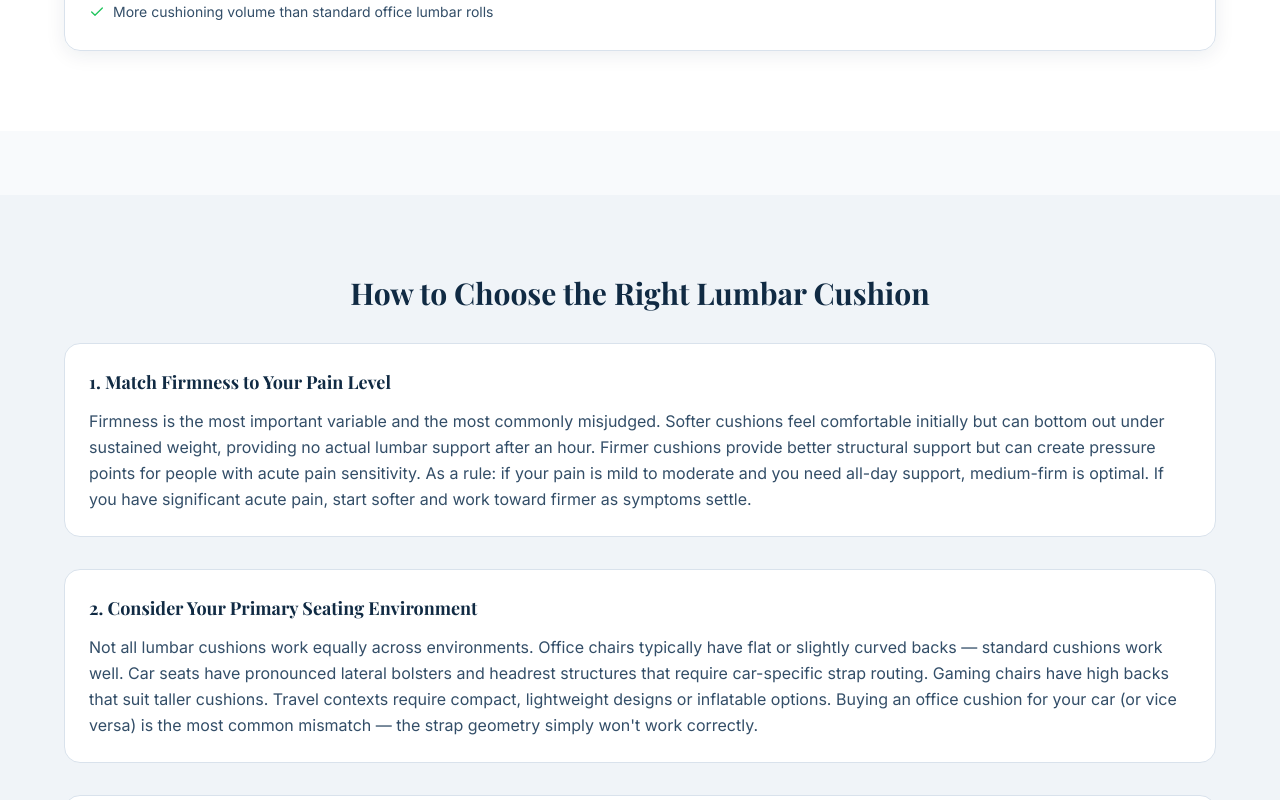
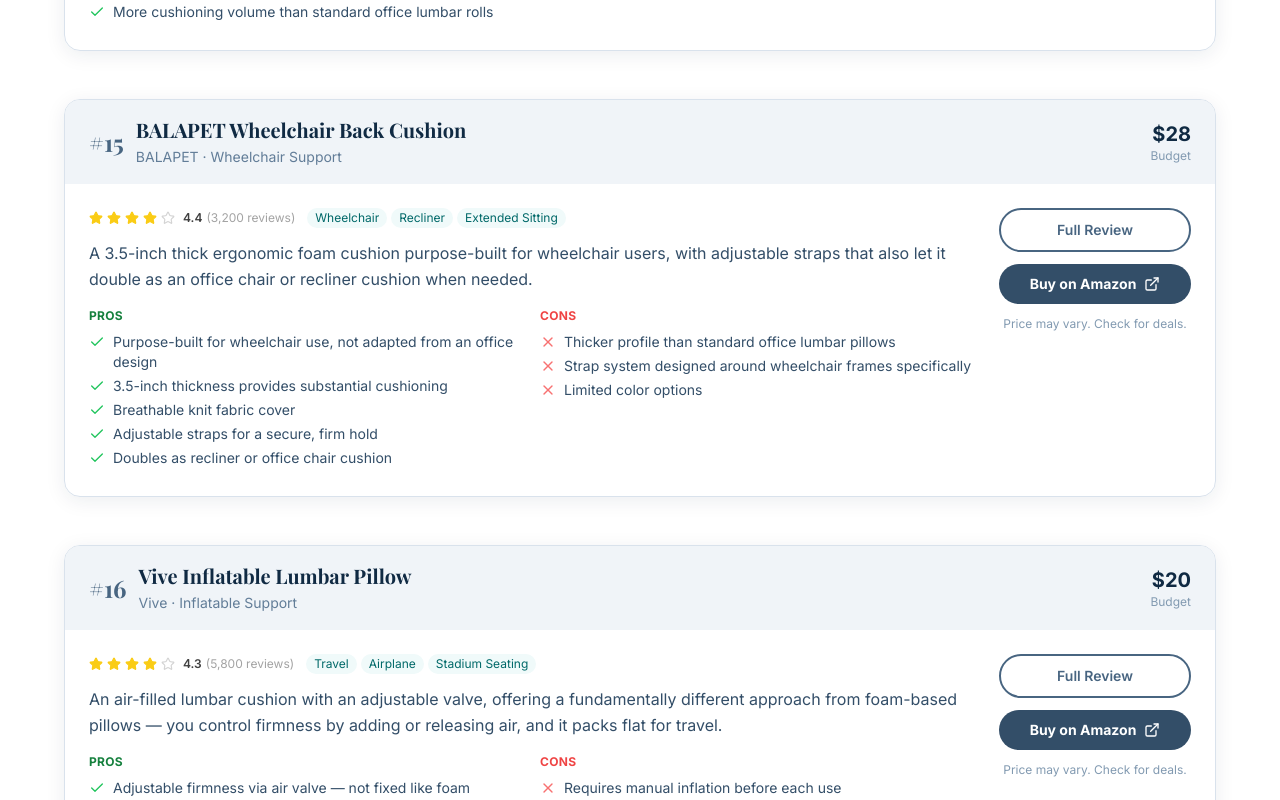
Before and after one commit to claudeemail6021-alt/lumbarcushion, a Next.js app: page /top-10 in a window 1280 px wide. Shown: the part 6420-7220 px from the top of the page. Built offline with nearby package versions, Linux system fonts and the light colour scheme; a web font is replaced by a local one.

Commit message:
📦 Add 2 more real products (BALAPET wheelchair, Vive inflatable) — fills wheelchair + adjustable-firmness gaps

```diff
--- a/src/data/products.ts
+++ b/src/data/products.ts
@@ -435,6 +435,66 @@
     ],
     rank: 14,
   },
+  {
+    id: "15",
+    slug: "balapet-wheelchair-back-cushion",
+    name: "BALAPET Wheelchair Back Cushion",
+    brand: "BALAPET",
+    asin: "B0D988DVFK",
+    price: "$28",
+    priceRange: "Budget",
+    rating: 4.4,
+    reviewCount: 3200,
+    shortDescription: "A 3.5-inch thick ergonomic foam cushion purpose-built for wheelchair users, with adjustable straps that also let it double as an office chair or recliner cushion when needed.",
+    cushionType: "Wheelchair Support",
+    material: "Foam",
+    bestFor: ["Wheelchair", "Recliner", "Extended Sitting"],
+    pros: ["Purpose-built for wheelchair use, not adapted from an office design", "3.5-inch thickness provides substantial cushioning", "Breathable knit fabric cover", "Adjustable straps for a secure, firm hold", "Doubles as recliner or office chair cushion"],
+    cons: ["Thicker profile than standard office lumbar pillows", "Strap system designed around wheelchair frames specifically", "Limited color options"],
+    featureBreakdown: {
+      "3.5-Inch Foam Thickness": "Substantially thicker than most office-focused lumbar pillows, designed to address the different pressure distribution needs of wheelchair seating.",
+      "Adjustable Strap System": "Straps designed to secure firmly to wheelchair frames while remaining adjustable enough to also work on recliners and some office chairs.",
+      "Breathable Knit Cover": "Comfort-focused fabric intended for cushions that may be in contact with the back for extended daily periods.",
+    },
+    whoItsFor: "Wheelchair users specifically, as well as anyone needing a thicker, more substantial cushion than standard office lumbar rolls provide.",
+    notFor: "Those wanting a slim, low-profile cushion for a standard office chair — this is a thicker, more substantial design.",
+    howToUse: "Secure the adjustable straps around the wheelchair frame or chair back, positioning the cushion to support the natural lumbar curve.",
+    faq: [
+      { question: "Can this be used on a regular office chair?", answer: "Yes, the adjustable strap system is designed to also work on recliners and some office chairs, though it was purpose-built with wheelchair frames in mind." },
+      { question: "Is the cover washable?", answer: "Yes, the knit fabric cover is designed to be removable for washing." },
+    ],
+    rank: 15,
+  },
+  {
+    id: "16",
+    slug: "vive-inflatable-lumbar-pillow",
+    name: "Vive Inflatable Lumbar Pillow",
+    brand: "Vive",
+    asin: "B01N5UTB1U",
+    price: "$20",
+    priceRange: "Budget",
+    rating: 4.3,
+    reviewCount: 5800,
+    shortDescription: "An air-filled lumbar cushion with an adjustable valve, offering a fundamentally different approach from foam-based pillows — you control firmness by adding or releasing air, and it packs flat for travel.",
+    cushionType: "Inflatable Support",
+    material: "Polyester/Air Bladder",
+    bestFor: ["Travel", "Airplane", "Stadium Seating"],
+    pros: ["Adjustable firmness via air valve — not fixed like foam", "Packs flat and lightweight for travel, unlike any foam option", "Includes a compact travel storage bag", "Tear-resistant polyester exterior", "Works on airplane seats, stadium seating, and car seats alike"],
+    cons: ["Requires manual inflation before each use", "Less structured support than a molded foam design", "Air cushions can shift more than foam if the valve isn't fully sealed"],
+    featureBreakdown: {
+      "Adjustable Air Valve": "Unlike foam, which has fixed firmness, this cushion lets you dial in exactly how firm or soft the support feels by adding or releasing air.",
+      "Compact Travel Design": "Deflates to a fraction of its inflated size, fitting easily into a carry-on, backpack, or glove compartment — something no foam lumbar pillow can match.",
+      "Elastic Securing Strap": "An integrated strap holds the cushion in position on airplane seats, car seats, or stadium bleachers.",
+    },
+    whoItsFor: "Frequent travelers who need lumbar support that packs down small, and anyone who wants adjustable firmness rather than a single fixed foam density.",
+    notFor: "Those who prefer zero setup — foam pillows work immediately, while this requires inflating before each use and deflating for storage.",
+    howToUse: "Inflate using the valve to your preferred firmness level, secure the elastic strap around the seat back, and release air through the valve to deflate for storage.",
+    faq: [
+      { question: "How is this different from a foam lumbar pillow?", answer: "Foam pillows have one fixed firmness level built into the material. This cushion lets you adjust firmness on demand by adding or releasing air, and it packs completely flat when deflated — useful for travel in a way foam cannot match." },
+      { question: "Is it durable for regular use?", answer: "The exterior is built from tear-resistant polyester designed for repeated inflation and deflation cycles, though as with any inflatable product, valve seals are the most common wear point over years of heavy use." },
+    ],
+    rank: 16,
+  },
 ];
 
 export function getAllProducts(): Product[] {
```
